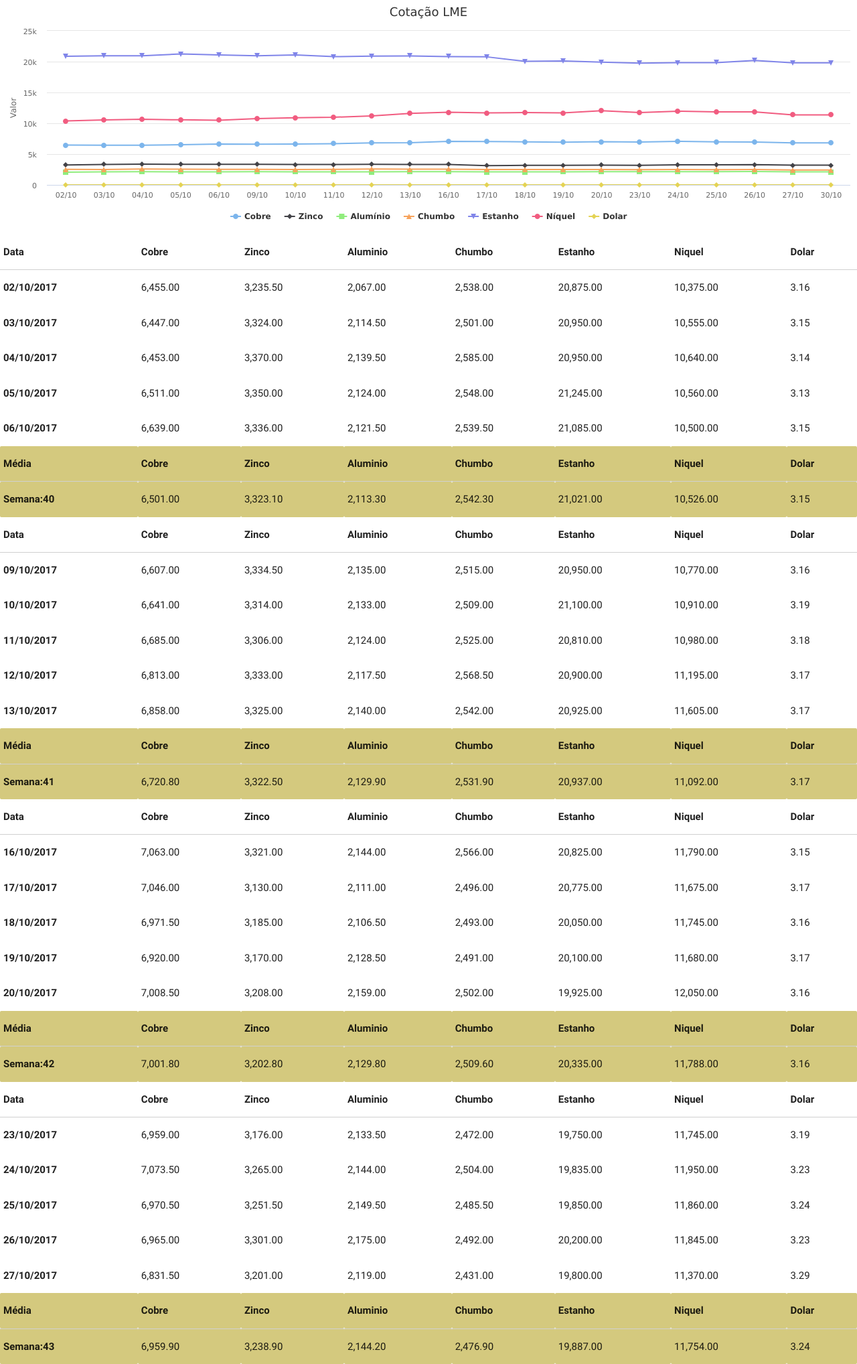
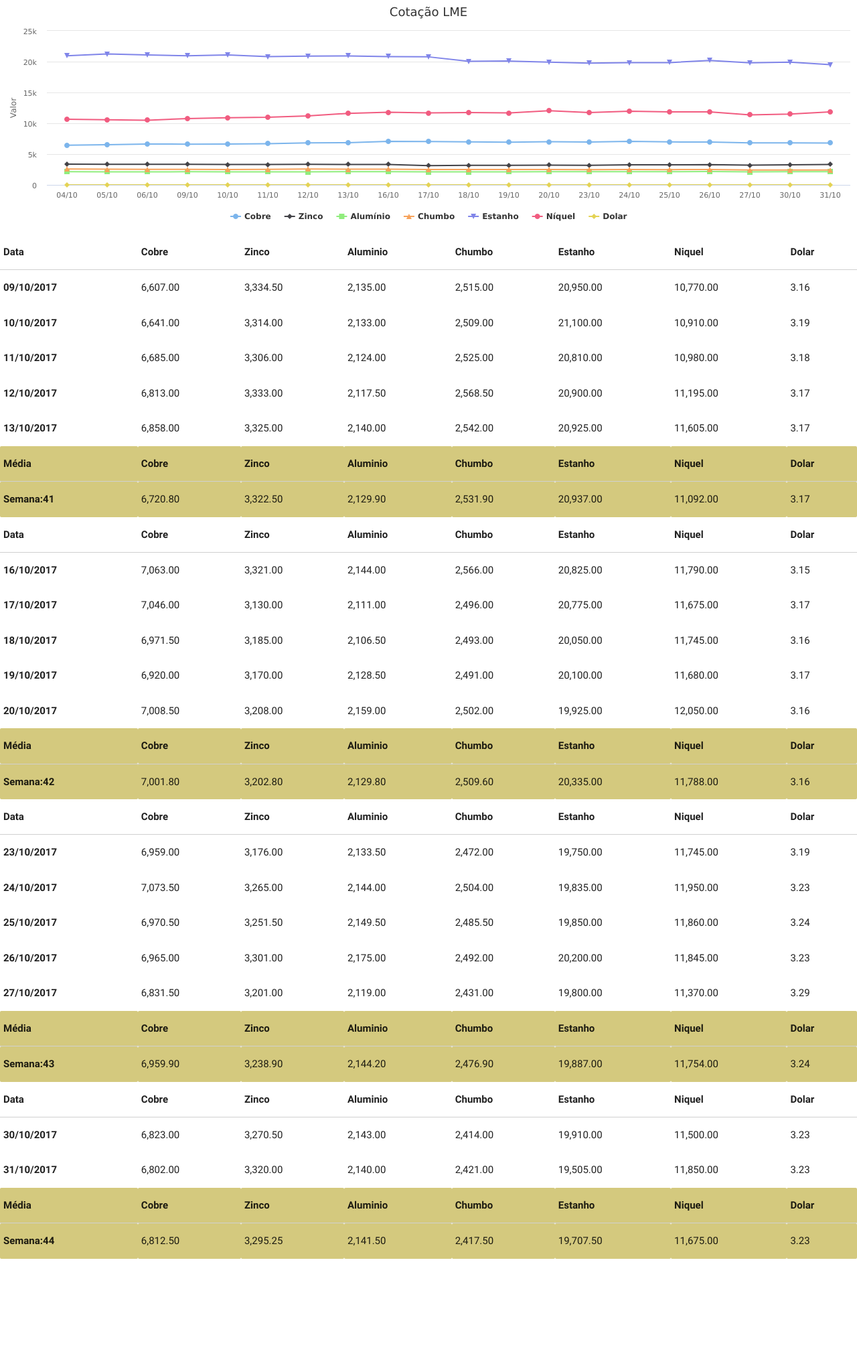
Before and after one commit to tiagocordeiro/flask-lme-chart, a Flask app: page /lme/dashboard in a window 1280 px wide. Shown: the whole page at 67% size. After the commit the page ends 1879 px from the top, so only its background shows below. Run offline with Flask 2, Linux system fonts and the light colour scheme; some libraries are stand-ins or nearby versions.

Commit message:
Cotação atualizada

```diff
--- a/cotacao-atual.csv
+++ b/cotacao-atual.csv
@@ -1,6 +1,4 @@
 Date,Cobre,Zinco,Aluminio,Chumbo,Estanho,Niquel,Dolar
-2017-10-02,6455.0,3235.5,2067.0,2538.0,20875.0,10375.0,3.1633999347687
-2017-10-03,6447.0,3324.0,2114.5,2501.0,20950.0,10555.0,3.152899980545
 2017-10-04,6453.0,3370.0,2139.5,2585.0,20950.0,10640.0,3.1407999992371
 2017-10-05,6511.0,3350.0,2124.0,2548.0,21245.0,10560.0,3.133199930191
 2017-10-06,6639.0,3336.0,2121.5,2539.5,21085.0,10500.0,3.1524000167847
@@ -19,4 +17,5 @@ Date,Cobre,Zinco,Aluminio,Chumbo,Estanho,Niquel,Dolar
 2017-10-25,6970.5,3251.5,2149.5,2485.5,19850.0,11860.0,3.2425999641418
 2017-10-26,6965.0,3301.0,2175.0,2492.0,20200.0,11845.0,3.2311999797821
 2017-10-27,6831.5,3201.0,2119.0,2431.0,19800.0,11370.0,3.2864999771118
-2017-10-30,,,,,,,3.2864999771118
+2017-10-30,6823.0,3270.5,2143.0,2414.0,19910.0,11500.0,3.2348001003265
+2017-10-31,6802.0,3320.0,2140.0,2421.0,19505.0,11850.0,
--- a/static/cotacao-atual.csv
+++ b/static/cotacao-atual.csv
@@ -1,6 +1,4 @@
 Date,Cobre,Zinco,Aluminio,Chumbo,Estanho,Niquel,Dolar
-2017-10-02,6455.0,3235.5,2067.0,2538.0,20875.0,10375.0,3.1633999347687
-2017-10-03,6447.0,3324.0,2114.5,2501.0,20950.0,10555.0,3.152899980545
 2017-10-04,6453.0,3370.0,2139.5,2585.0,20950.0,10640.0,3.1407999992371
 2017-10-05,6511.0,3350.0,2124.0,2548.0,21245.0,10560.0,3.133199930191
 2017-10-06,6639.0,3336.0,2121.5,2539.5,21085.0,10500.0,3.1524000167847
@@ -19,4 +17,5 @@ Date,Cobre,Zinco,Aluminio,Chumbo,Estanho,Niquel,Dolar
 2017-10-25,6970.5,3251.5,2149.5,2485.5,19850.0,11860.0,3.2425999641418
 2017-10-26,6965.0,3301.0,2175.0,2492.0,20200.0,11845.0,3.2311999797821
 2017-10-27,6831.5,3201.0,2119.0,2431.0,19800.0,11370.0,3.2864999771118
-2017-10-30,,,,,,,3.2864999771118
+2017-10-30,6823.0,3270.5,2143.0,2414.0,19910.0,11500.0,3.2348001003265
+2017-10-31,6802.0,3320.0,2140.0,2421.0,19505.0,11850.0,
--- a/templates/mesclado.html
+++ b/templates/mesclado.html
@@ -1,223 +1,3 @@
-<table border="1" class="dataframe semanal table-striped table-responsive" style="text-align: right;" width="100%">
- <thead>
-  <tr style="text-align: right;">
-   <th>
-    Data
-   </th>
-   <th>
-    Cobre
-   </th>
-   <th>
-    Zinco
-   </th>
-   <th>
-    Aluminio
-   </th>
-   <th>
-    Chumbo
-   </th>
-   <th>
-    Estanho
-   </th>
-   <th>
-    Niquel
-   </th>
-   <th>
-    Dolar
-   </th>
-  </tr>
-  <tr>
-  </tr>
- </thead>
- <tbody>
-  <tr>
-   <th>
-    02/10/2017
-   </th>
-   <td>
-    6,455.00
-   </td>
-   <td>
-    3,235.50
-   </td>
-   <td>
-    2,067.00
-   </td>
-   <td>
-    2,538.00
-   </td>
-   <td>
-    20,875.00
-   </td>
-   <td>
-    10,375.00
-   </td>
-   <td>
-    3.16
-   </td>
-  </tr>
-  <tr>
-   <th>
-    03/10/2017
-   </th>
-   <td>
-    6,447.00
-   </td>
-   <td>
-    3,324.00
-   </td>
-   <td>
-    2,114.50
-   </td>
-   <td>
-    2,501.00
-   </td>
-   <td>
-    20,950.00
-   </td>
-   <td>
-    10,555.00
-   </td>
-   <td>
-    3.15
-   </td>
-  </tr>
-  <tr>
-   <th>
-    04/10/2017
-   </th>
-   <td>
-    6,453.00
-   </td>
-   <td>
-    3,370.00
-   </td>
-   <td>
-    2,139.50
-   </td>
-   <td>
-    2,585.00
-   </td>
-   <td>
-    20,950.00
-   </td>
-   <td>
-    10,640.00
-   </td>
-   <td>
-    3.14
-   </td>
-  </tr>
-  <tr>
-   <th>
-    05/10/2017
-   </th>
-   <td>
-    6,511.00
-   </td>
-   <td>
-    3,350.00
-   </td>
-   <td>
-    2,124.00
-   </td>
-   <td>
-    2,548.00
-   </td>
-   <td>
-    21,245.00
-   </td>
-   <td>
-    10,560.00
-   </td>
-   <td>
-    3.13
-   </td>
-  </tr>
-  <tr>
-   <th>
-    06/10/2017
-   </th>
-   <td>
-    6,639.00
-   </td>
-   <td>
-    3,336.00
-   </td>
-   <td>
-    2,121.50
-   </td>
-   <td>
-    2,539.50
-   </td>
-   <td>
-    21,085.00
-   </td>
-   <td>
-    10,500.00
-   </td>
-   <td>
-    3.15
-   </td>
-  </tr>
- </tbody>
- <thead>
-  <tr style="text-align: right; background-color: #d4c97e !important;">
-   <th>
-    Média
-   </th>
-   <th>
-    Cobre
-   </th>
-   <th>
-    Zinco
-   </th>
-   <th>
-    Aluminio
-   </th>
-   <th>
-    Chumbo
-   </th>
-   <th>
-    Estanho
-   </th>
-   <th>
-    Niquel
-   </th>
-   <th>
-    Dolar
-   </th>
-  </tr>
- </thead>
- <tbody>
-  <tr class="media" style="background-color: #d4c97e !important;">
-   <th>
-    Semana:40
-   </th>
-   <td>
-    6,501.00
-   </td>
-   <td>
-    3,323.10
-   </td>
-   <td>
-    2,113.30
-   </td>
-   <td>
-    2,542.30
-   </td>
-   <td>
-    21,021.00
-   </td>
-   <td>
-    10,526.00
-   </td>
-   <td>
-    3.15
-   </td>
-  </tr>
- </tbody>
-</table>
 <table border="1" class="dataframe semanal table-striped table-responsive" style="text-align: right;" width="100%">
  <thead>
   <tr style="text-align: right;">
@@ -878,3 +658,145 @@
   </tr>
  </tbody>
 </table>
+<table border="1" class="dataframe semanal table-striped table-responsive" style="text-align: right;" width="100%">
+ <thead>
+  <tr style="text-align: right;">
+   <th>
+    Data
+   </th>
+   <th>
+    Cobre
+   </th>
+   <th>
+    Zinco
+   </th>
+   <th>
+    Aluminio
+   </th>
+   <th>
+    Chumbo
+   </th>
+   <th>
+    Estanho
+   </th>
+   <th>
+    Niquel
+   </th>
+   <th>
+    Dolar
+   </th>
+  </tr>
+  <tr>
+  </tr>
+ </thead>
+ <tbody>
+  <tr>
+   <th>
+    30/10/2017
+   </th>
+   <td>
+    6,823.00
+   </td>
+   <td>
+    3,270.50
+   </td>
+   <td>
+    2,143.00
+   </td>
+   <td>
+    2,414.00
+   </td>
+   <td>
+    19,910.00
+   </td>
+   <td>
+    11,500.00
+   </td>
+   <td>
+    3.23
+   </td>
+  </tr>
+  <tr>
+   <th>
+    31/10/2017
+   </th>
+   <td>
+    6,802.00
+   </td>
+   <td>
+    3,320.00
+   </td>
+   <td>
+    2,140.00
+   </td>
+   <td>
+    2,421.00
+   </td>
+   <td>
+    19,505.00
+   </td>
+   <td>
+    11,850.00
+   </td>
+   <td>
+    3.23
+   </td>
+  </tr>
+ </tbody>
+ <thead>
+  <tr style="text-align: right; background-color: #d4c97e !important;">
+   <th>
+    Média
+   </th>
+   <th>
+    Cobre
+   </th>
+   <th>
+    Zinco
+   </th>
+   <th>
+    Aluminio
+   </th>
+   <th>
+    Chumbo
+   </th>
+   <th>
+    Estanho
+   </th>
+   <th>
+    Niquel
+   </th>
+   <th>
+    Dolar
+   </th>
+  </tr>
+ </thead>
+ <tbody>
+  <tr class="media" style="background-color: #d4c97e !important;">
+   <th>
+    Semana:44
+   </th>
+   <td>
+    6,812.50
+   </td>
+   <td>
+    3,295.25
+   </td>
+   <td>
+    2,141.50
+   </td>
+   <td>
+    2,417.50
+   </td>
+   <td>
+    19,707.50
+   </td>
+   <td>
+    11,675.00
+   </td>
+   <td>
+    3.23
+   </td>
+  </tr>
+ </tbody>
+</table>
```
Also changed, not shown: static/todo-periodo.csv.
